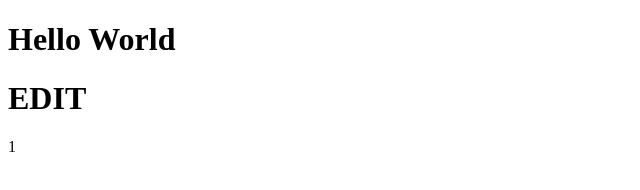
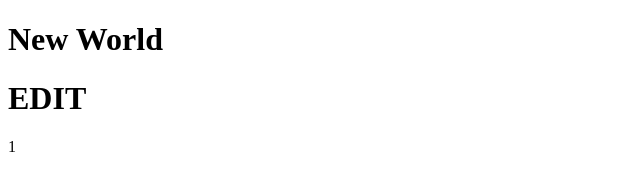
Before and after one commit to Suphacha2563/-d-Apprentice-TestGit, a plain HTML site: page index.html in a window 1280 px wide. Shown: the whole page, without its empty margins (0-640 px from the left). Drawn offline with Linux system fonts and the light colour scheme.

Commit message:
New World

```diff
--- a/index.html
+++ b/index.html
@@ -5,7 +5,7 @@
     <title>Introduction to Git and Github by DevAhoy</title>
   </head>
   <body>
-    <h1>Hello World</h1>
+    <h1>New World</h1>
  <h1>EDIT</h1>
 1
 
```
